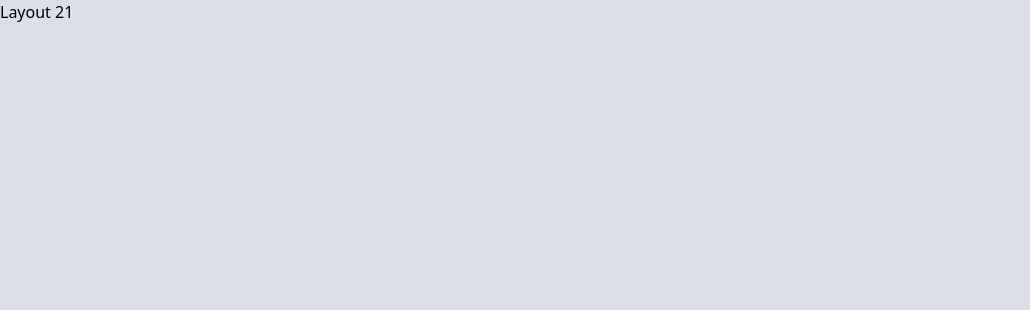
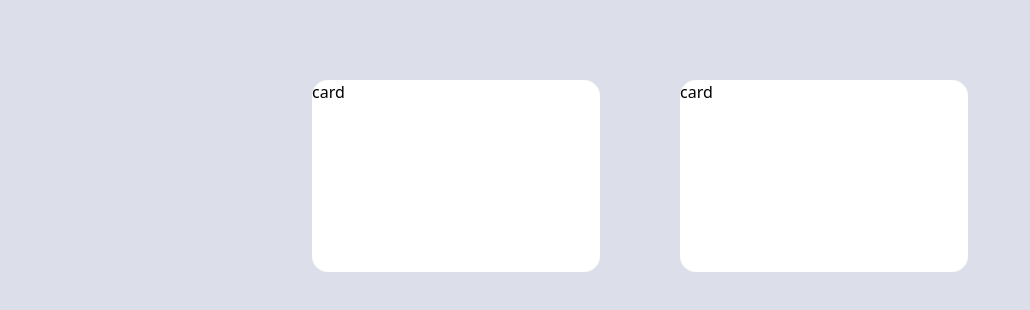
Before and after one commit to nasir-001/100-components, a Vue app: page /layout21 in a window 1280 px wide. Shown: the top 310 px of the page, without its empty margins (0-1030 px from the left). Built offline with nearby package versions, Linux system fonts and the light colour scheme; the HTML template or start-up script is replaced by a standard one.

Commit message:
add two cards to the component 21

```diff
--- a/src/views/Layout21.vue
+++ b/src/views/Layout21.vue
@@ -1,6 +1,13 @@
 <template>
   <div class="bg-layout21backgroundColor h-screen">
-    Layout 21
+    <div class="flex justify-center top-20 sticky">
+      <div class="bg-white rounded-2xl mx-10 w-72 h-48">
+        card
+      </div>
+      <div class="bg-white rounded-2xl mx-10 w-72 h-48">
+        card
+      </div>
+    </div>
   </div>
 </template>
 
```
